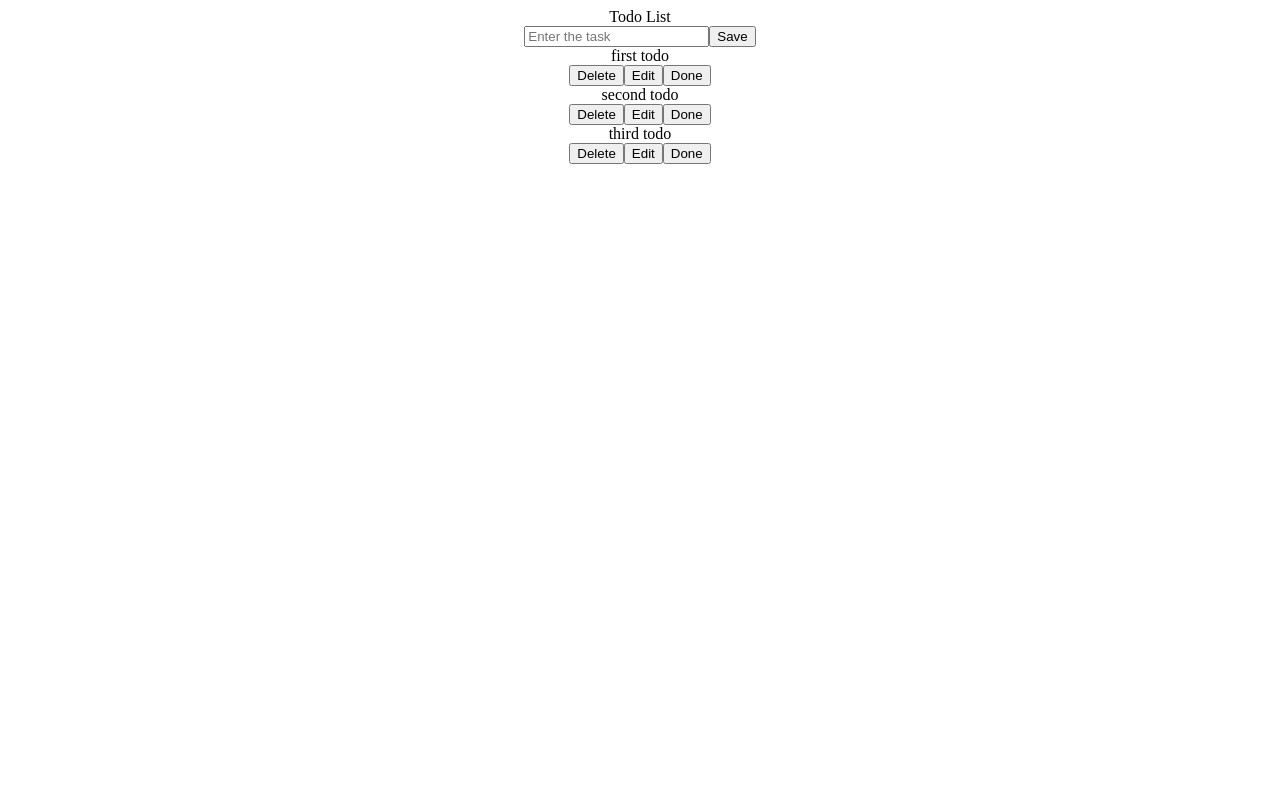
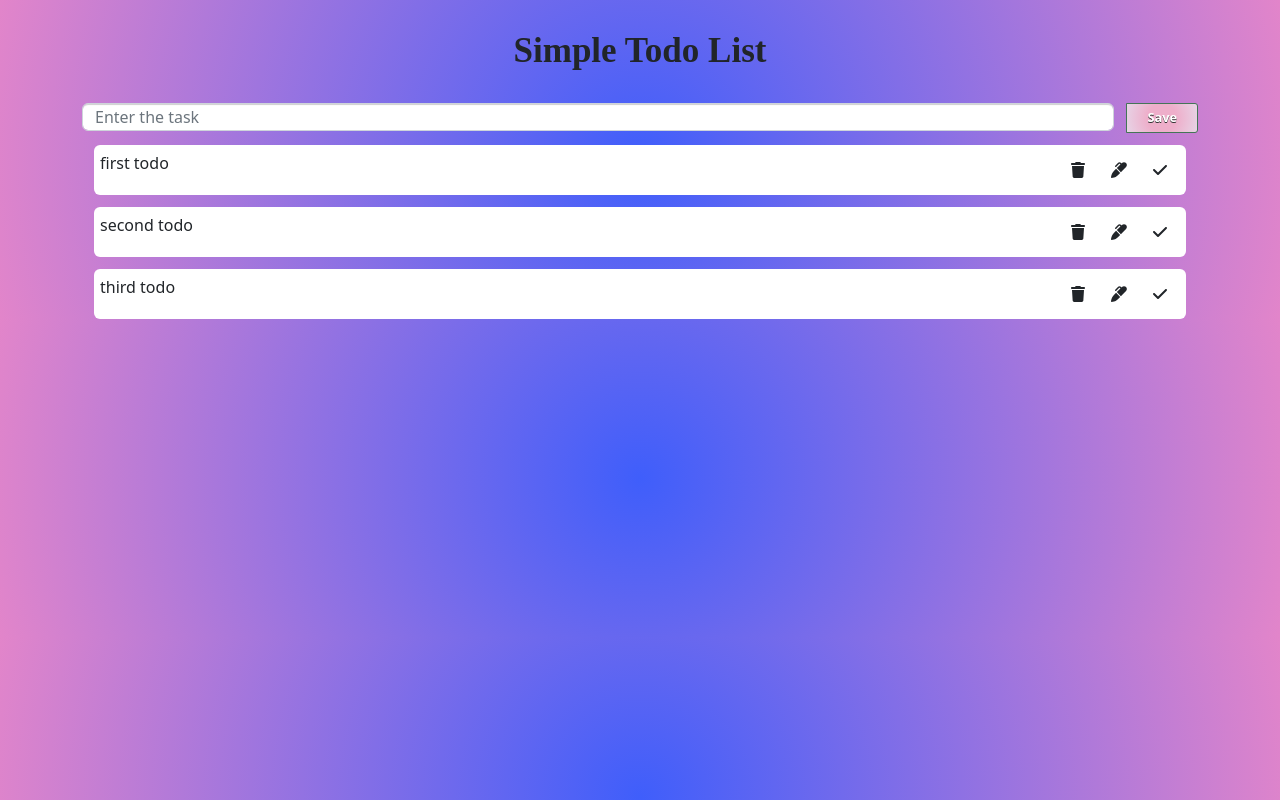
Before and after one commit to Ritter1111/todoReact, a React (Create React App) app: page / in a window 1280 px wide. Built offline with nearby package versions, Linux system fonts and the light colour scheme.

Commit message:
added some style

```diff
--- a/package.json
+++ b/package.json
@@ -11,7 +11,7 @@
     "@testing-library/user-event": "^13.5.0",
     "bootstrap": "^5.2.2",
     "react": "^18.2.0",
-    "react-bootstrap": "^2.5.0",
+    "react-bootstrap": "^2.6.0",
     "react-dom": "^18.2.0",
     "react-scripts": "5.0.1",
     "uuid": "^9.0.0",
--- a/src/App.css
+++ b/src/App.css
@@ -1,3 +1,82 @@
-.App{
-    text-align: center;
+body {
+  background: rgb(63, 94, 251);
+  background: radial-gradient(
+    circle,
+    rgba(63, 94, 251, 1) 0%,
+    rgba(226, 133, 202, 1) 100%
+  );
 }
+
+.root {
+  height: 180px;
+  font-size: 34px;
+  display: flex;
+  align-items: center;
+  justify-content: center;
+}
+.header_first {
+  font-size: 35px;
+  margin: 5px 0;
+  font-weight: 600;
+  font-family: "Kaushan Script", cursive;
+  font-family: "Montserrat", sans-serif;
+  font-family: "Playfair Display", serif;
+}
+
+.header_logo {
+  font-size: 20px;
+  text-align: center;
+  padding-top: 20px;
+  padding: 20px;
+  font-family: "Kaushan Script", cursive;
+  font-family: "Montserrat", sans-serif;
+  font-family: "Playfair Display", serif;
+}
+.add-task_input {
+  border: none;
+  border-top: 1px solid #707070;
+  border-left: 1px solid #cfcfcf;
+  height: 28px;
+  padding-left: 15px;
+  /* width: 970px; */
+  box-shadow: inset 0 2px 1px -1px #cfcfcf;
+  font-size: 15px;
+}
+.add-task_button {
+  background: rgb(238, 174, 202);
+  background: radial-gradient(
+    circle,
+    rgba(238, 174, 202, 1) 38%,
+    rgba(231, 212, 230, 1) 100%,
+    rgba(47, 146, 207, 1) 100%
+  );
+  border: 1px solid #447557;
+  border-top-right-radius: 3px;
+  border-bottom-right-radius: 3px;
+  cursor: pointer;
+  color: white;
+  font-size: 0.8rem;
+  font-weight: 600;
+  height: 30px;
+  padding: 0 20px;
+  text-shadow: #333 0 1px 0;
+  white-space: nowrap;
+  margin-left: 12px;
+}
+.addTodoForm{
+    display: flex;
+    flex: 1;
+
+}
+.listItem{
+    display: flex;
+    justify-content: space-between;
+    flex-direction: row;
+    margin-top: 12px;
+    background: white;
+    padding: 6px;
+    border-radius: 6px;
+}
+.btn{
+
+}
--- a/src/App.js
+++ b/src/App.js
@@ -1,8 +1,8 @@
-import "./App.css";
 import React, { useState } from "react";
 import Header from "./components/Header/Header";
 import AddTodo from "./components/AddTodo/AddTodo";
 import TodoList from "./components/TodoList/TodoList";
+import {Container} from 'react-bootstrap';
 
 function App() {
   const [todo, setTodo] = useState([
@@ -24,11 +24,11 @@ function App() {
   ]);
 
   return (
-    <div className="App">
+    <Container>
       <Header />
       <AddTodo todo={todo} setTodo={setTodo} />
       <TodoList todo={todo} setTodo={setTodo} />
-    </div>
+    </Container>
   );
 }
 export default App;
--- a/src/components/AddTodo/AddTodo.js
+++ b/src/components/AddTodo/AddTodo.js
@@ -1,6 +1,7 @@
 import React, { useState } from "react";
 import { propTypes } from "react-bootstrap/esm/Image";
 import { v4 as uuidv4 } from "uuid";
+import { Row, Col, FormControl } from "react-bootstrap";
 
 function AddTodo({ todo, setTodo }) {
   const [value, setValue] = useState("");
@@ -17,14 +18,19 @@ function AddTodo({ todo, setTodo }) {
     setValue("");
   }
   return (
-    <div>
-      <input
-        placeholder="Enter the task"
-        value={value}
-        onChange={(e) => setValue(e.target.value)}
-      />
-      <button onClick={saveTodo}>Save</button>
-    </div>
+    <Row>
+      <Col className="addTodoForm">
+        <FormControl
+          className="add-task_input"
+          placeholder="Enter the task"
+          value={value}
+          onChange={(e) => setValue(e.target.value)}
+        />
+        <button className="add-task_button" onClick={saveTodo}>
+          Save
+        </button>
+      </Col>
+    </Row>
   );
 }
 
--- a/src/components/Header/Header.js
+++ b/src/components/Header/Header.js
@@ -1,8 +1,13 @@
 import React from 'react';
+
 
 function Header() {
     return (
-        <div>Todo List</div>
+        <div className='header_logo'>
+            <div className='header'>
+                <div className='header_first'>Simple Todo List</div>
+            </div>
+        </div>
     );
 }
 
--- a/src/components/TodoList/TodoList.js
+++ b/src/components/TodoList/TodoList.js
@@ -1,5 +1,8 @@
 import React, { useState } from "react";
 import { propTypes } from "react-bootstrap/esm/Image";
+import { FontAwesomeIcon } from '@fortawesome/react-fontawesome';
+import { faCheck, faTrash, faMarker, faSave } from '@fortawesome/free-solid-svg-icons';
+
 
 function TodoList({ todo, setTodo }) {
   const [edit, setEdit] = useState(null);
@@ -23,38 +26,38 @@ function TodoList({ todo, setTodo }) {
     setValue(title);
   }
   function saveTodo(id) {
-    let newTodo = [...todo].map(item =>{
-      if(item.id == id){
-        item.title = value
+    let newTodo = [...todo].map((item) => {
+      if (item.id == id) {
+        item.title = value;
       }
-      return item
-    })
+      return item;
+    });
     setTodo(newTodo);
     setEdit(null);
   }
 
   return (
-    <div>
+    <div className="container">
       {todo.map((item) => (
-        <div key={item.id}>
+        <div key={item.id} className='listItem'>
           {edit == item.id ? (
             <div>
-              <input value={value} onChange={(e) => setValue(e.target.value)} />
+              <input value={value} onChange={(e) => setValue(e.target.value)} className='add-task_input' />
             </div>
           ) : (
             <div> {item.title} </div>
           )}
           {edit == item.id ? (
             <div>
-              <button onClick={() => saveTodo(item.id)}>Save</button>
+              <button onClick={() => saveTodo(item.id)} className='btn'><FontAwesomeIcon icon={faSave}/></button>
             </div>
           ) : (
             <div>
-              <button onClick={() => deleteTodo(item.id)}>Delete</button>
-              <button onClick={() => editTodo(item.id, item.title)}>
-                Edit
+              <button onClick={() => deleteTodo(item.id)} className='btn'><FontAwesomeIcon icon={faTrash} /></button>
+              <button onClick={() => editTodo(item.id, item.title)} className='btn'>
+              <FontAwesomeIcon icon={faMarker}/>
               </button>
-              <button onClick={() => statusTodo(item.id)}>Done</button>
+              <button onClick={() => statusTodo(item.id)} className='btn'><FontAwesomeIcon icon={faCheck}/></button>
             </div>
           )}
         </div>
--- a/src/index.js
+++ b/src/index.js
@@ -2,6 +2,8 @@ import { StrictMode } from "react";
 import { createRoot } from "react-dom/client";
 import App from "./App";
 import React from "react";
+import "./App.css";
+import 'bootstrap/dist/css/bootstrap.min.css';
 
 const rootElement = document.getElementById("root");
 const root = createRoot(rootElement);
```
Also changed, not shown: 1 other file (tests, documents, lock files or other folders).
